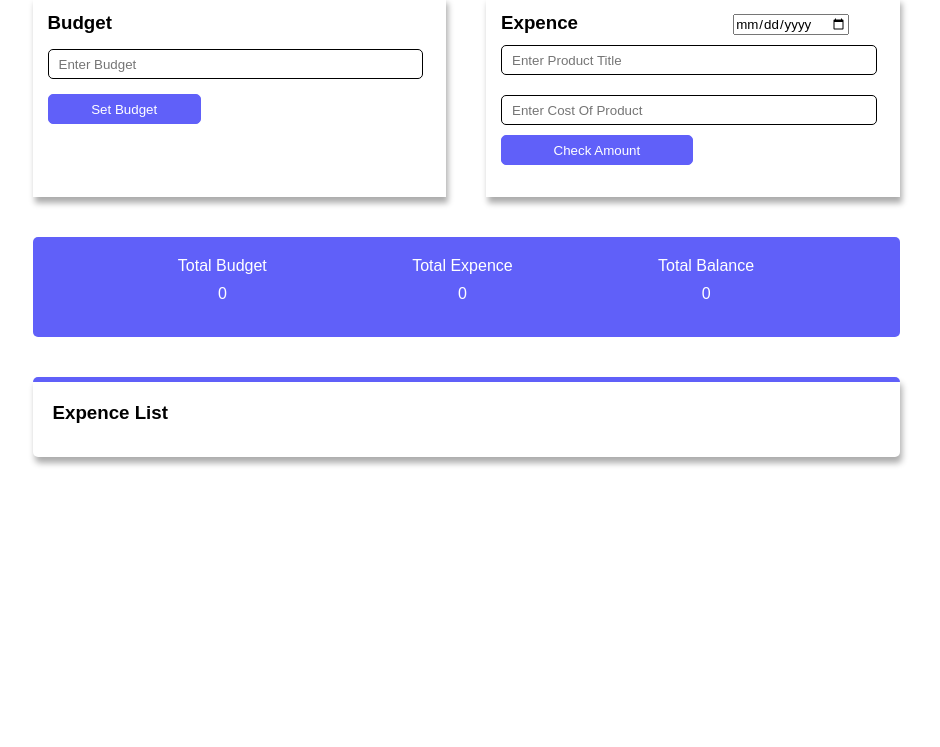
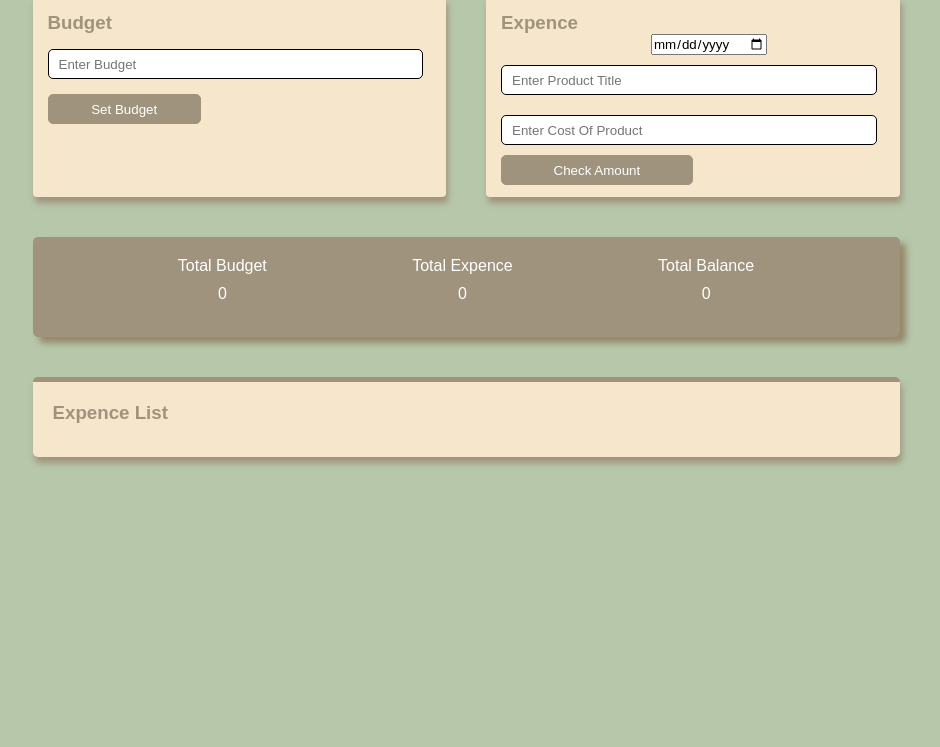
Before and after one commit to rohitkakralia7/BudgetWebsite, a plain HTML site: page index.html in a window 1280 px wide. Shown: the part 123-870 px from the top of the page, without its empty margins (174-1114 px from the left). Drawn offline with Linux system fonts and the light colour scheme.

Commit message:
Update style.css

```diff
--- a/style.css
+++ b/style.css
@@ -7,6 +7,7 @@
 body{
     height: 100vh;
     width: 100%;
+    background-color: #B6C7AA;
 }
 .wrapper{
     display: grid;
@@ -25,7 +26,7 @@ body{
     align-items: center;
     font-size: 30px;
     padding-left: 10px;
-    color: blue;
+    color: #A0937D;
     height: 50px;
     width: 100%;
 }
@@ -35,10 +36,15 @@ body{
     height: 200px;
 }
 .total_expense{
-    background-color: white;
-    box-shadow: 2px 6px 6px rgb(172, 172, 172);
+    color: #A0937D;
+    background-color: #F6E6CB;
+    box-shadow: 2px 6px 6px #A0937D;
     width: 50%;
     padding: 15px;
+    border-radius: 4px;
+}
+.total_expense:hover{
+    box-shadow: 6px 6px 6px #97876a;
 }
 .total_expense .input{
     margin-top: 15px;
@@ -56,34 +62,54 @@ body{
 .submit{
     width: 40%;
     height: 30px;
-    background-color: rgb(96, 96, 249);
+    background-color: #A0937D;
     color: white;
-    border: 1px solid rgb(96, 96, 249);
+    border: 1px solid #A0937D;
     border-radius: 5px;
 }
+.submit:hover{
+    background-color: #B6C7AA;
+    color: white;
+}
 .expence{
+    color: #A0937D;
     width: 50%;
-    background-color: white;
-    box-shadow: 2px 6px 6px rgb(172, 172, 172);
+    background-color: #F6E6CB;
+    box-shadow: 2px 6px 6px #A0937D;
     margin-left: 40px;
     padding: 15px;
+    border-radius: 4px;
+}
+.expence:hover{
+    box-shadow: 6px 6px 6px #97876a;
+}
+.expence span{
+    display: flex;
+    justify-content: space-between;
 }
 .set-budget{
     width: 50%;
     height: 30px;
-    background-color: rgb(96, 96, 249);
+    background-color: #A0937D;
     color: white;
-    border: 1px solid rgb(96, 96, 249);
+    border: 1px solid #A0937D;
     border-radius: 5px;
 }
+.set-budget:hover{
+    background-color: #B6C7AA;
+}
 .display-total-amount{
-    background-color: rgb(96, 96, 249);
+    background-color: #A0937D;
+    box-shadow: 6px 6px 6px #97876a;
     display: flex;
     justify-content: space-evenly;
     width: 100%;
     height: 100px;
     margin-top: 40px;
     border-radius: 5px;
+}
+.display-total-amount:hover{
+    box-shadow: 6px 6px 6px #5b5447;;
 }
 .display-total-amount .common{
     color: white;
@@ -96,12 +122,13 @@ body{
     margin-top: 10px;
 }
 .expence_list{
-    background-color: white;
-    box-shadow: 2px 6px 6px rgb(172, 172, 172);
+    background-color: #F6E6CB;
+    color: #A0937D;
+    box-shadow: 2px 6px 6px #A0937D;
     width: 100%;
     min-height: 80px;
     margin-top: 40px;
-    border-top: 5px solid rgb(96, 96, 249);
+    border-top: 5px solid #A0937D;
     border-radius: 5px;
     display: flex;
     flex-direction: column;
@@ -141,7 +168,7 @@ body{
      padding-left: 10px;
      height: 30px;
      align-items: center;
-     border-left: 3px solid rgb(96, 96, 249);
+     border-left: 3px solid #A0937D;
 }
 .list-item .name{
     font-size: 25px;
```
